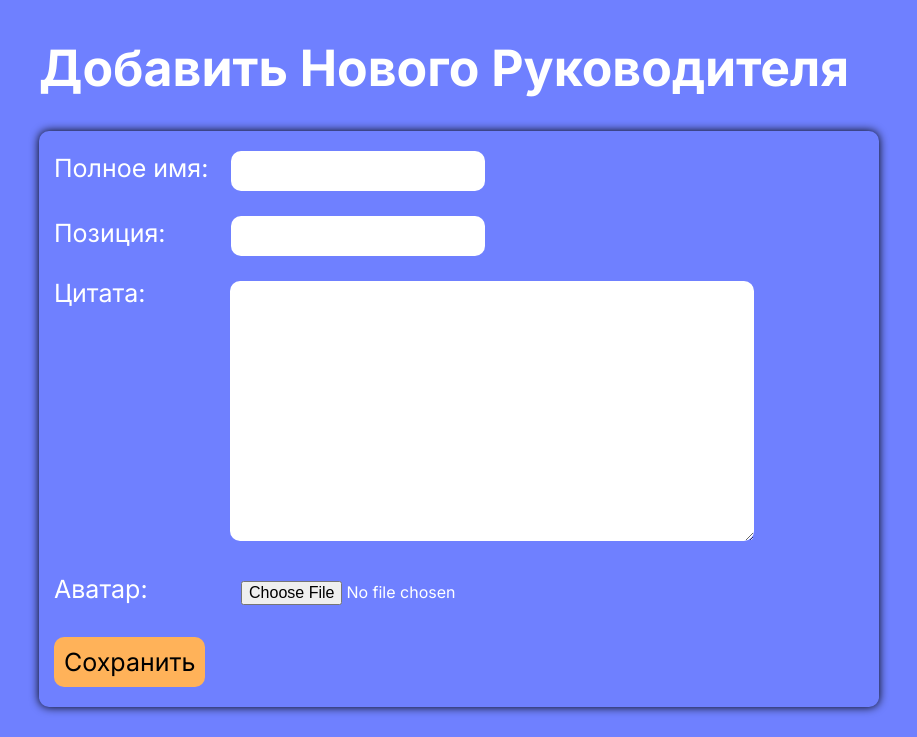
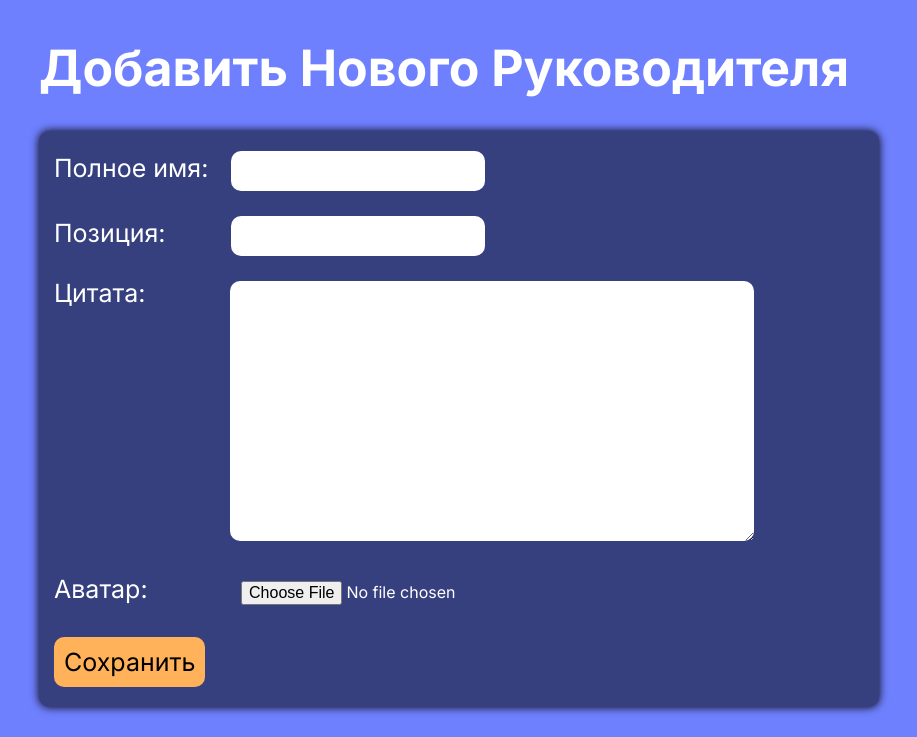
Before and after one commit to denisstrizhkin/simetra, a Django app: page /create-boss/ in a window 1280 px wide. Shown: the part 64-801 px from the top of the page, without its empty margins (11-928 px from the left). Run offline with Django 4.2, Linux system fonts and the light colour scheme; a user stored in the database is signed in.

Commit message:
feat: change background color

```diff
--- a/simetra_app/static/simetra_app/customization_page/change-model/styles/style.css
+++ b/simetra_app/static/simetra_app/customization_page/change-model/styles/style.css
@@ -226,6 +226,7 @@ body {
   -webkit-box-shadow: 0px 0px 10px 0px black;
           box-shadow: 0px 0px 10px 0px black;
   padding: 20px 15px;
+  background-color: #37407F;
 }
 
 .home__add::before {
@@ -248,6 +249,7 @@ body {
           box-shadow: 0px 0px 10px 0px black;
   padding: 20px 15px;
   margin-bottom: 30px;
+  background-color: #37407F;
 }
 
 .home__item {
--- a/simetra_app/static/simetra_app/customization_page/change-model/styles/style.scss
+++ b/simetra_app/static/simetra_app/customization_page/change-model/styles/style.scss
@@ -114,6 +114,7 @@ body {
     border-radius: 10px;
     box-shadow: 0px 0px 10px 0px black;
     padding: 20px 15px;
+    background-color: #37407F;
     &::before {
       content: "";
       background: url("../assets/img/add.png") no-repeat;
@@ -134,6 +135,7 @@ body {
     box-shadow: 0px 0px 10px 0px black;
     padding: 20px 15px;
     margin-bottom: 30px;
+    background-color: #37407F;
   }
 
   &__item {
--- a/simetra_app/static/simetra_app/customization_page/create-or-update-boss/styles/style.css
+++ b/simetra_app/static/simetra_app/customization_page/create-or-update-boss/styles/style.css
@@ -224,6 +224,7 @@ body {
           box-shadow: 0px 0px 10px 0px black;
   padding: 20px 15px;
   margin-bottom: 30px;
+  background-color: #37407F;
 }
 
 .home__input-block {
--- a/simetra_app/static/simetra_app/customization_page/create-or-update-boss/styles/style.scss
+++ b/simetra_app/static/simetra_app/customization_page/create-or-update-boss/styles/style.scss
@@ -111,6 +111,7 @@ body {
     box-shadow: 0px 0px 10px 0px black;
     padding: 20px 15px;
     margin-bottom: 30px;
+    background-color: #37407F;
   }
 
   &__input-block {
--- a/simetra_app/static/simetra_app/customization_page/create-or-update-city/styles/style.css
+++ b/simetra_app/static/simetra_app/customization_page/create-or-update-city/styles/style.css
@@ -110,6 +110,7 @@ section {
           box-shadow: 0px 0px 10px 0px black;
   padding: 20px 15px;
   margin-bottom: 30px;
+  background-color: #37407F;
 }
 
 .wrapper {
--- a/simetra_app/static/simetra_app/customization_page/create-or-update-city/styles/style.scss
+++ b/simetra_app/static/simetra_app/customization_page/create-or-update-city/styles/style.scss
@@ -25,6 +25,7 @@ section {
   box-shadow: 0px 0px 10px 0px black;
   padding: 20px 15px;
   margin-bottom: 30px;
+  background-color: #37407F;
 }
 .wrapper {
   min-height: 100%;
--- a/simetra_app/static/simetra_app/customization_page/create-or-update-employee/styles/style.css
+++ b/simetra_app/static/simetra_app/customization_page/create-or-update-employee/styles/style.css
@@ -224,6 +224,7 @@ body {
           box-shadow: 0px 0px 10px 0px black;
   padding: 20px 15px;
   margin-bottom: 30px;
+  background-color: #37407F;
 }
 
 .home__input-block {
@@ -235,6 +236,10 @@ body {
   border-radius: 10px;
   padding: 10px;
   font-size: 16px;
+}
+
+.home__input-block a {
+  color: white;
 }
 
 .home__descr {
--- a/simetra_app/static/simetra_app/customization_page/create-or-update-employee/styles/style.scss
+++ b/simetra_app/static/simetra_app/customization_page/create-or-update-employee/styles/style.scss
@@ -112,6 +112,7 @@ body {
     box-shadow: 0px 0px 10px 0px black;
     padding: 20px 15px;
     margin-bottom: 30px;
+    background-color: #37407F;
   }
 
 
@@ -123,6 +124,10 @@ body {
       padding: 10px;
       font-size: 16px;
     }
+
+  & a{
+    color: white;
+  }
   }
 
   &__descr{
```
Also changed, not shown: simetra_app/templates/simetra_app/create-or-update-city.html (+14 -8 lines), 4 other files.
